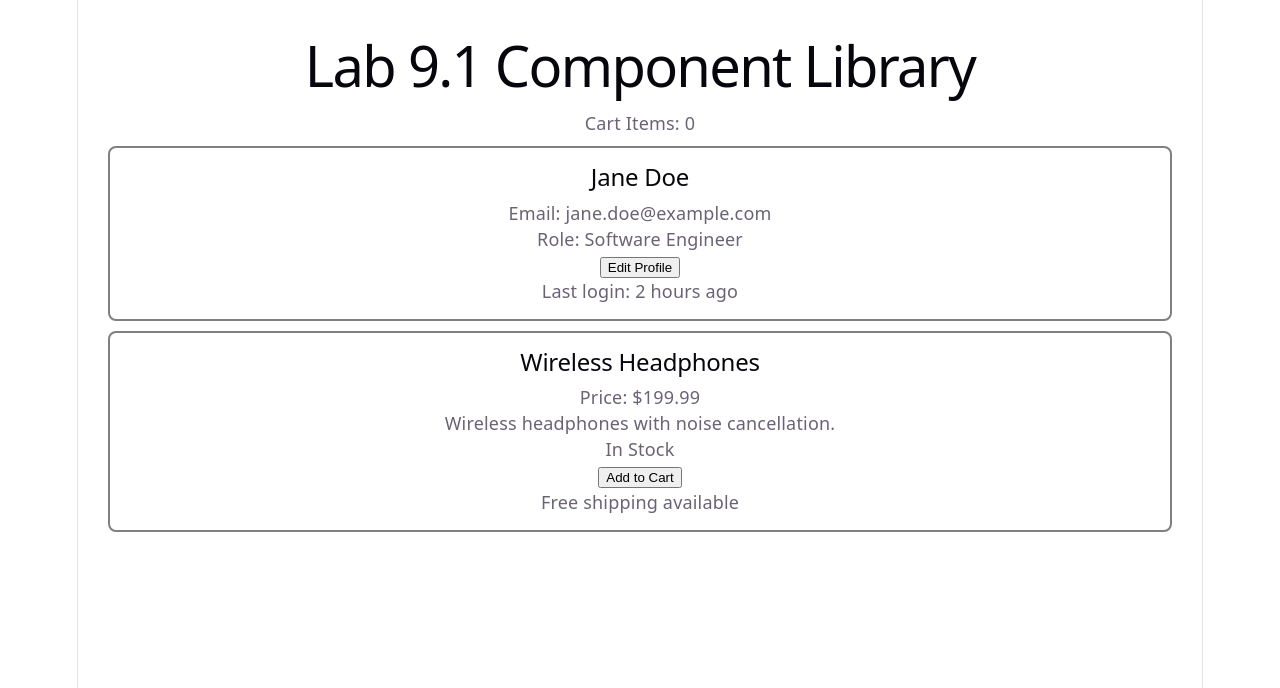
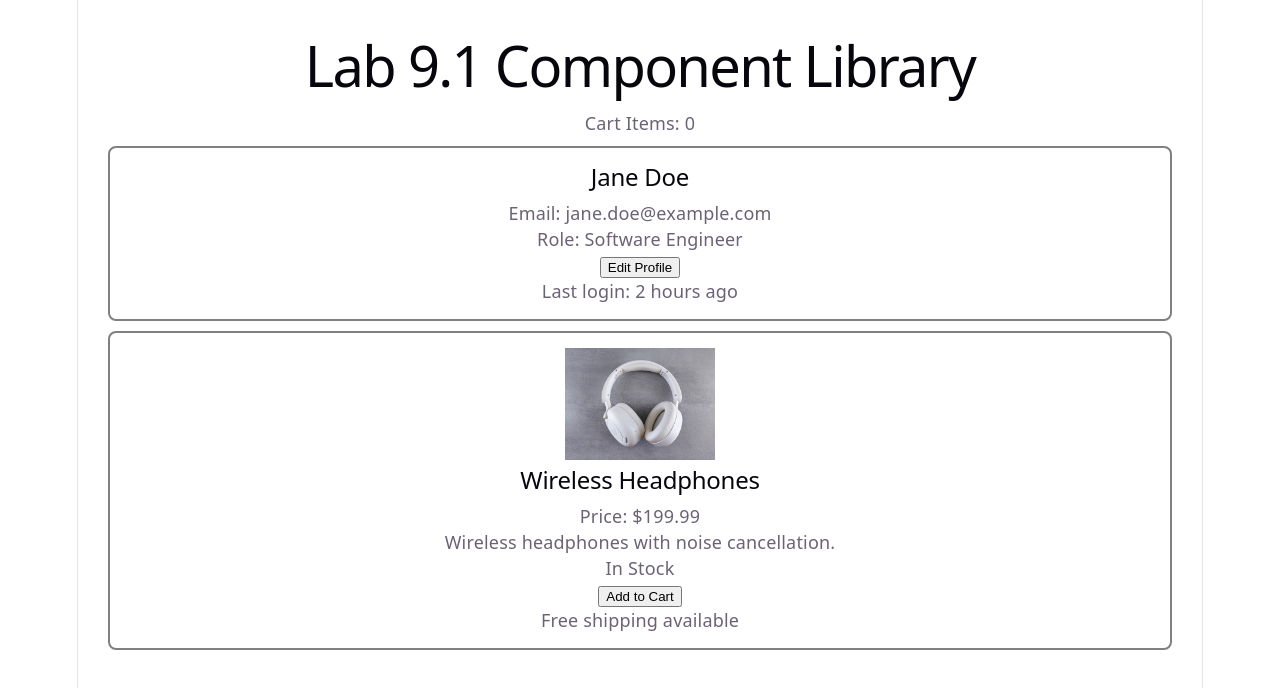
Before and after one commit to BallNChain24FEnd/AshleyWhite-Lab-9.1_component-creation-props-alertbox, a React (Vite) app: page / in a window 1280 px wide. Shown: the top 688 px of the page. Built offline with nearby package versions, Linux system fonts and the light colour scheme.

Commit message:
Commit 9: Tested and validated component library

```diff
--- a/src/App.tsx
+++ b/src/App.tsx
@@ -19,6 +19,7 @@ const product: Product = {
   name: "Wireless Headphones",
   price: 199.99,
   description: "Wireless headphones with noise cancellation.",
+  imageUrl: "/headphones.png",
   inStock: true
 };
 
```
Also changed, not shown: public/headphones.png (added), 1 other file (tests, documents, lock files or other folders).
